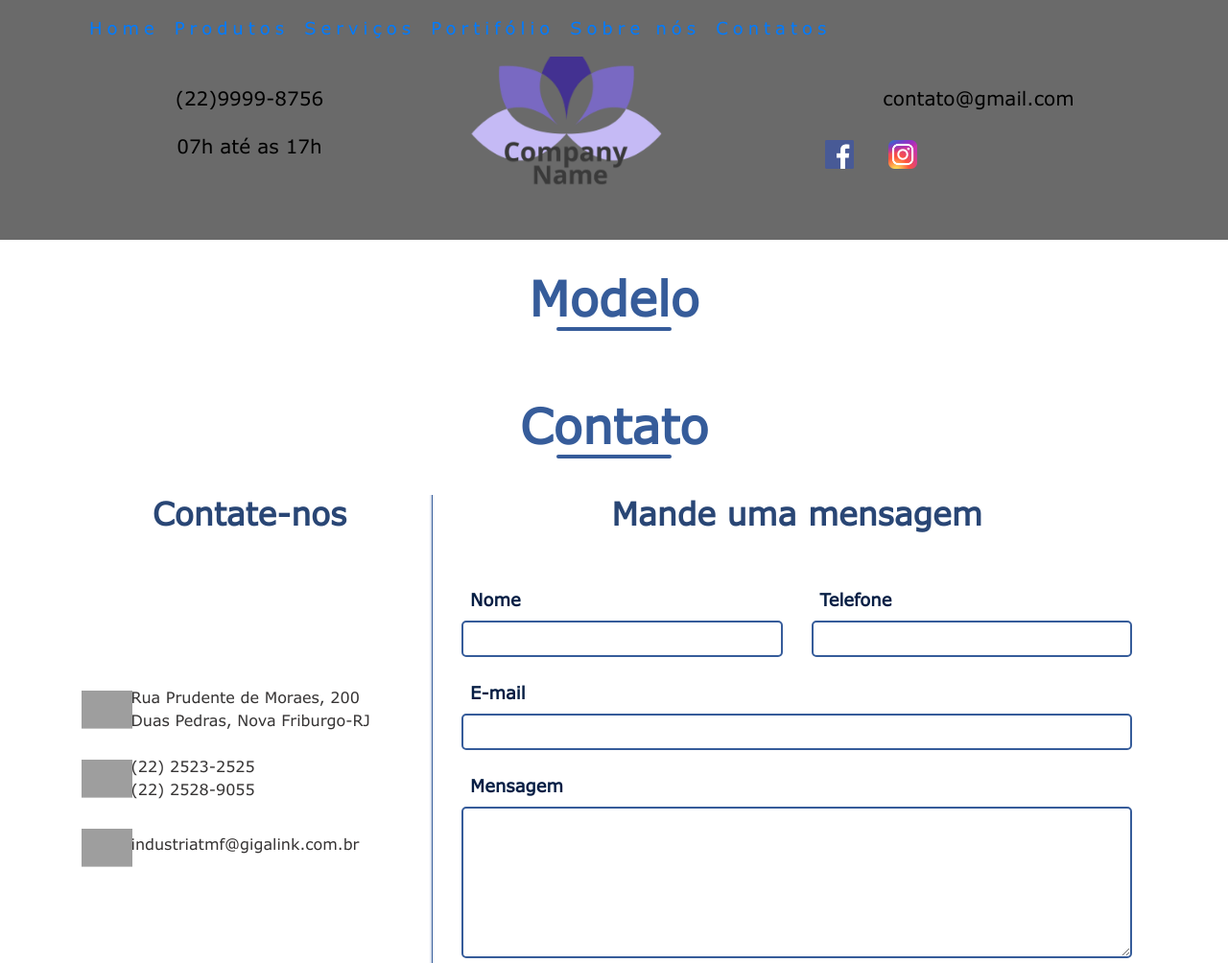
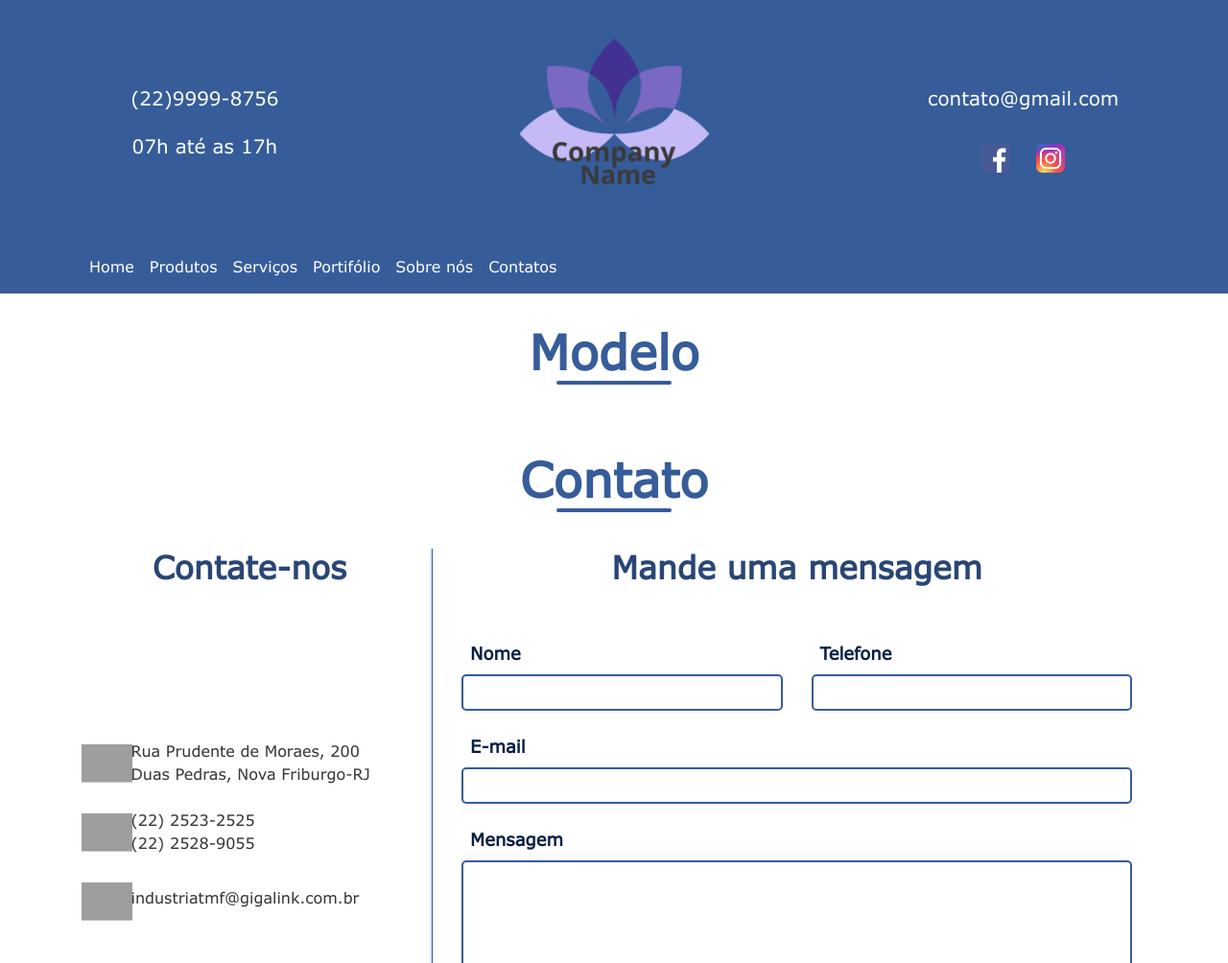
Before and after one commit to marcoaraujoneves/TemplateTMF, a PHP site: page / in a window 1280 px wide. Shown: the top 1004 px of the page at 96% size. Run offline with PHP 8.4, Linux system fonts and the light colour scheme; grey boxes are pictures that could not be loaded.

Commit message:
Início menu

```diff
--- a/css/header.css
+++ b/css/header.css
@@ -1,51 +1,44 @@
 /*--------------------------------------------------------------------*/
 /*------------------------ Layout ------------------------------------*/
 
-.bg
-{
-    background-color:#6a6a6a;
-    height: 250px;
-    width: 100%;
-}
-
-#logo
-{
+#logo{
     width:250px;
     height:250px;
 }
 
-.textomenu
-{
-    text-align: center;
+.textomenu{
+    text-align:center;
     font-size: 20px;
     line-height: 25px;
-    color: black;
     padding-top: 90px;
+}
+.sticky{
+    position: -webkit-sticky;
+    position: -moz-sticky;
+    position: -o-sticky;
+    position: -ms-sticky;
+    position: sticky;
+    top: 0px;
+    z-index: 1;
+}
+
+.navbar, #bg {
+    background-color:#365C9A;
+    color:white;
 
 }
-.navbar {
-    padding-top: 10px;
-    padding-bottom: 15px;
-    border: 0;
-    border-radius: 0;
-    margin-bottom: 0;
-    font-size: 18px;
-    letter-spacing: 5px;
-    background-color:#6a6a6a;
-
+.nav-link{
+    color:white;
+}
+.nav-link:hover {
+    color:lightgray;
 }
 
-.navbar-nav li a:hover {
-    color: #163f63 !important;
-    background-color: #6a6a6a !important;
-}
-
-.social_icone
-{
+.social_icone{
     width:30px;
     height:30px;
-    margin:15px;
-    position: center;
+    margin:10px;
+    text-align:center;
 }
 
 
--- a/header.php
+++ b/header.php
@@ -1,23 +1,23 @@
-    <div class="bg">
-            <div class="container">
+    <div class="container-fluid d-none d-md-block" id="bg">
             <div class="row">
-                <div class="col-sm-4">
+                <div class="col-md-4">
                     <p class="textomenu">(22)9999-8756<br><br>07h até as 17h</p>
                 </div>
-                <div class="col-sm-4">
+                <div class="col-md-4 text-center">
                     <img src="img/logo.png" id="logo">
                 </div>
-                <div class="col-sm-4">
-                    <p class="textomenu">contato@gmail.com</p>
-                    <a target="_blank" href="#"><img class="social_icone" src="img/fb.png"></a>
-                    <a target="_blank" href="#"><img class="social_icone" src="img/ig.png"></a>
+                <div class="col-md-4">
+                    <p class="textomenu">contato@gmail.com<br><br><a target="_blank" href="#"><img class="social_icone" src="img/fb.png"></a>
+                    <a target="_blank" href="#"><img class="social_icone" src="img/ig.png"></a></p>
+
                 </div>
             </div>
     </div>
-    </div>
+    <nav class="navbar navbar-expand-md navbar-light sticky-top" id="navbarTMF">
+        <div class="container sticky-top">
+            <img class="d-md-none"src="img/logo.png" id="logo">
+            <p class="textomenu d-md-none" style="padding-top:0px">(22)9999-8756<br><br>07h até as 17h</p>
 
-    <nav class="navbar navbar-expand-lg fixed-top navbar-light">
-            <div class="container">
             <div class="navbar-header">
                 <!-- Botao Toggle -->
                 <button type="button" class="navbar-toggler custom-toggler" data-toggle="collapse" data-target="#menu-navegacao" aria-expanded="true" aria-label="Alternar Navegação">
--- a/index.php
+++ b/index.php
@@ -150,4 +150,5 @@
     </body>
     <script src="bootstrap/js/bootstrap.min.js"></script>
     <script src="js/jquery-3.3.1.js"></script>
+    <script src="js/main.js"></script>
 </html>
```
Lines whose indentation alone changed are shown as unchanged.
